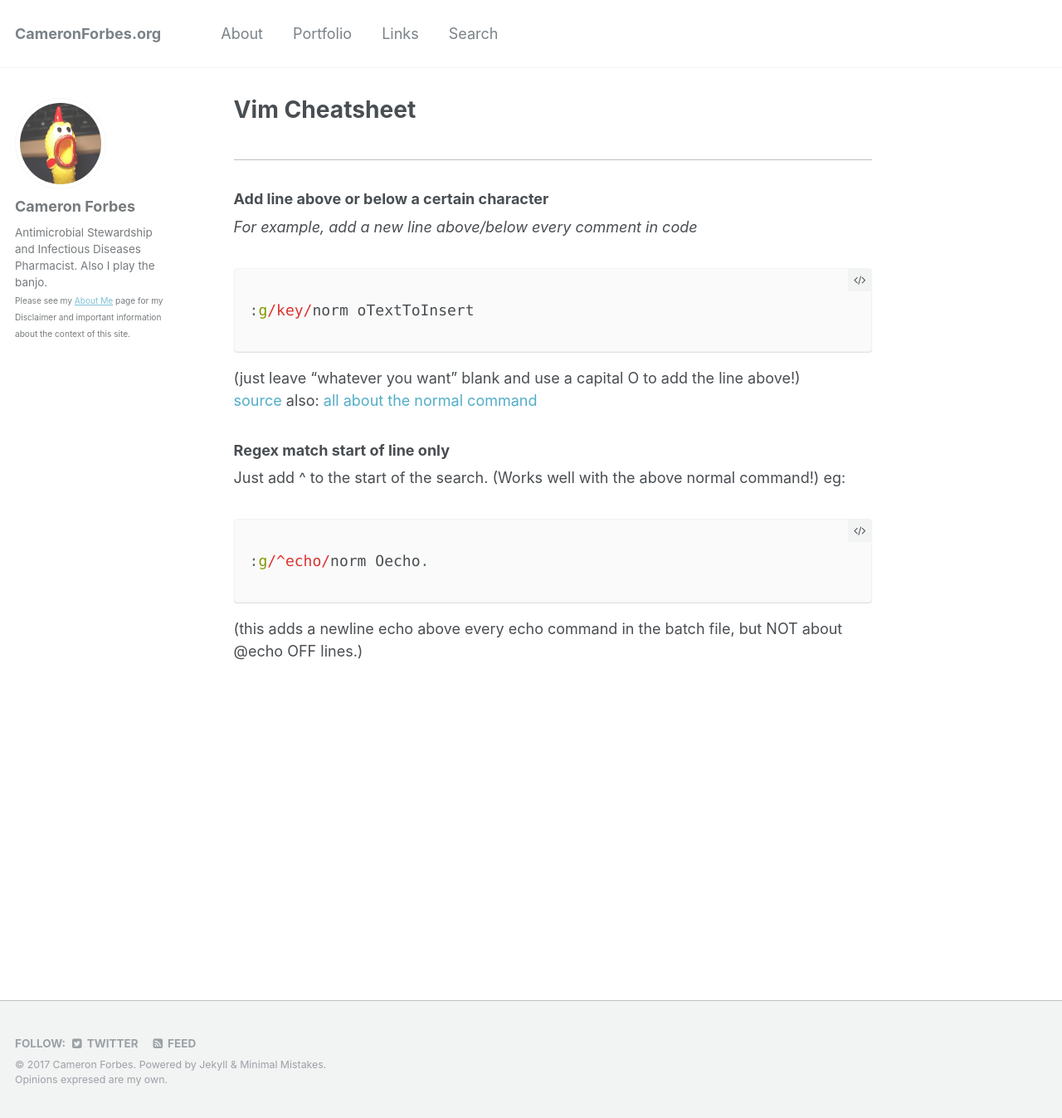
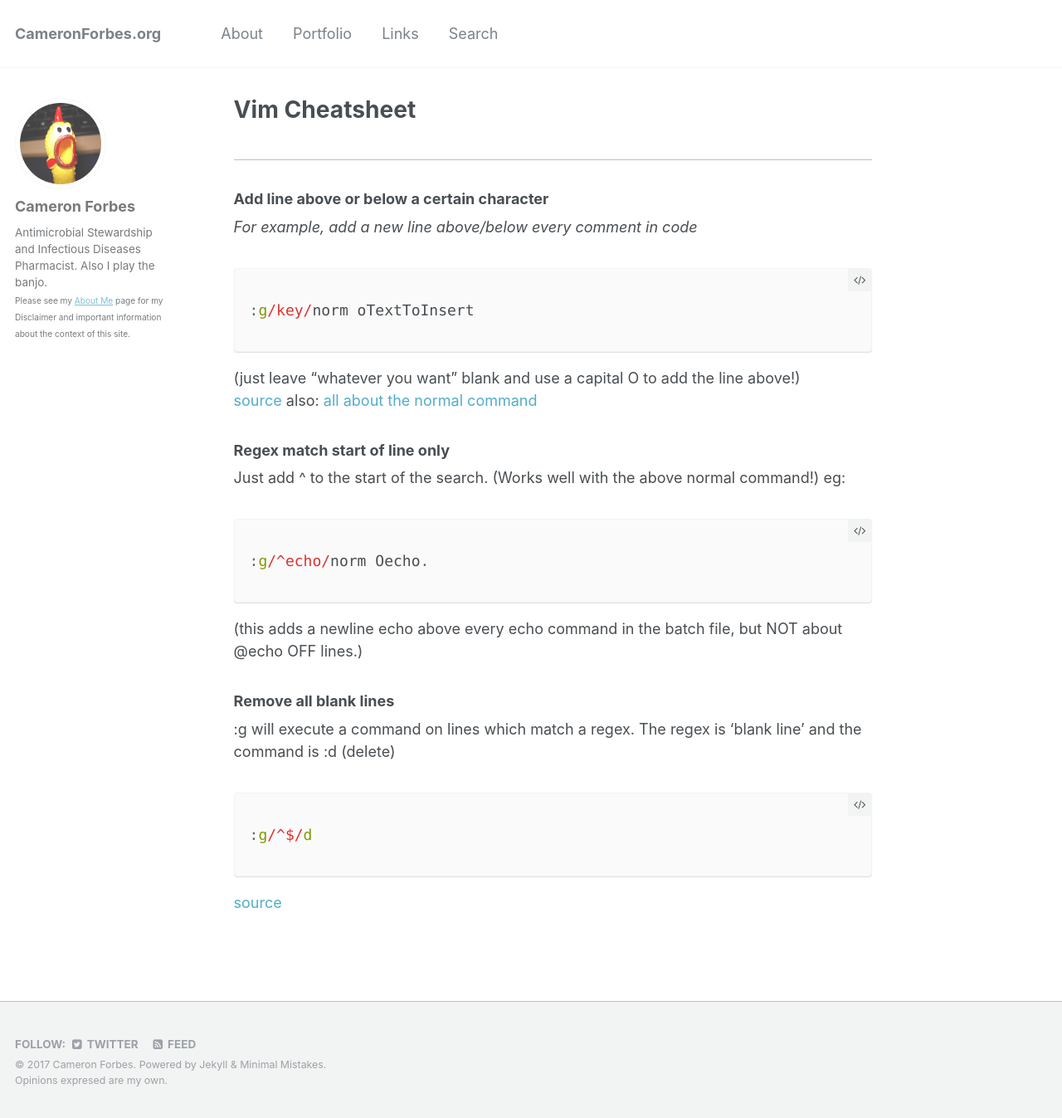
Before and after one commit to BanjoCam/banjocam.github.io, a Jekyll site: the page built from _pages/vim.md, in a window 1280 px wide and 1347 px high. Shown: the whole window at 83% size. Built offline with Jekyll 4.4.1, drawn with Linux system fonts in a browser that asks for light colours.

Commit message:
updated vim cheat sheet

```diff
--- a/_pages/vim.md
+++ b/_pages/vim.md
@@ -5,6 +5,7 @@ title: "Vim Cheatsheet"
 ---
 
 <hr>
+
 ### Add line above or below a certain character
 _For example, add a new line above/below every comment in code_
 {% highlight vim %}
@@ -19,3 +20,10 @@ Just add ^ to the start of the search. (Works well with the above normal command
 :g/^echo/norm Oecho.
 {% endhighlight %}
 (this adds a newline echo above every echo command in the batch file, but NOT about @echo OFF lines.)
+
+### Remove all blank lines
+:g will execute a command on lines which match a regex. The regex is 'blank line' and the command is :d (delete)
+{% highlight vim %}
+:g/^$/d
+{% endhighlight %}
+[source](https://stackoverflow.com/questions/706076/vim-delete-blank-lines)
```
